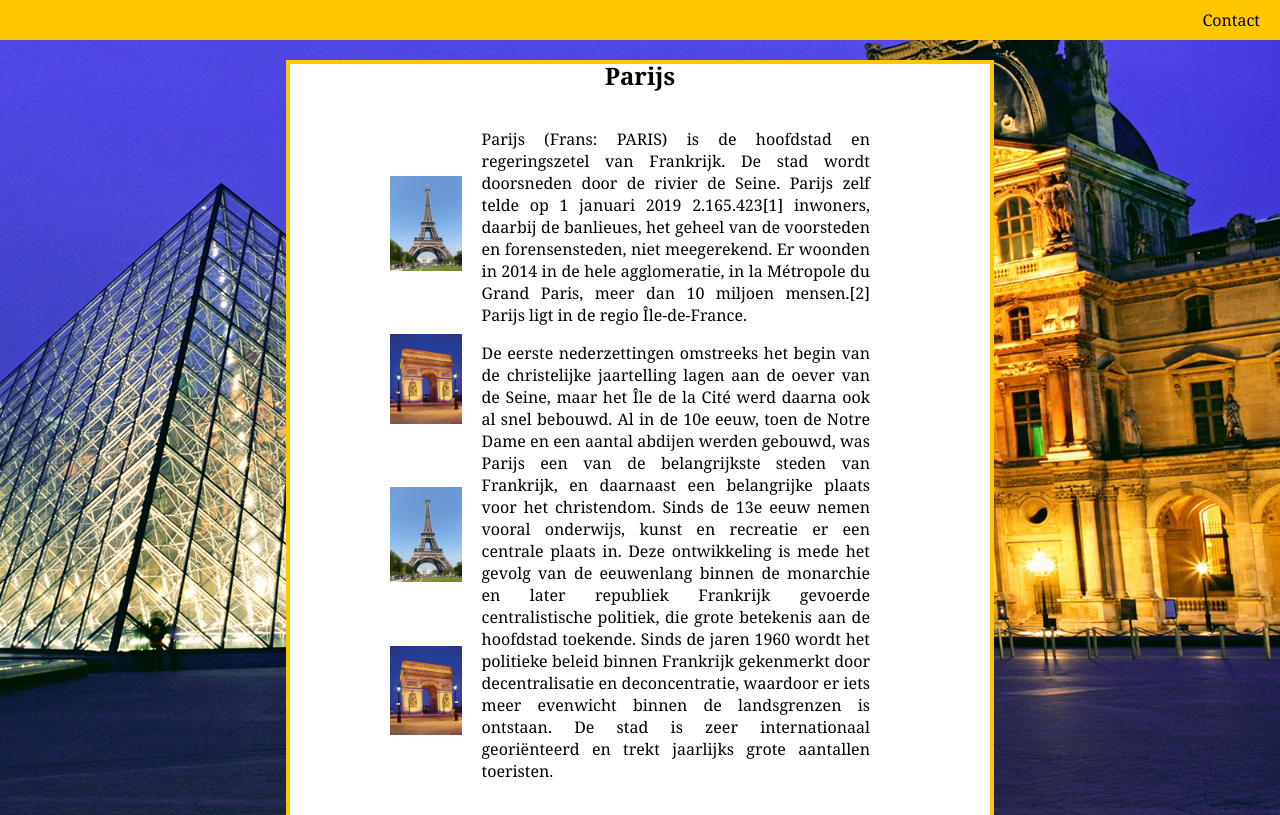
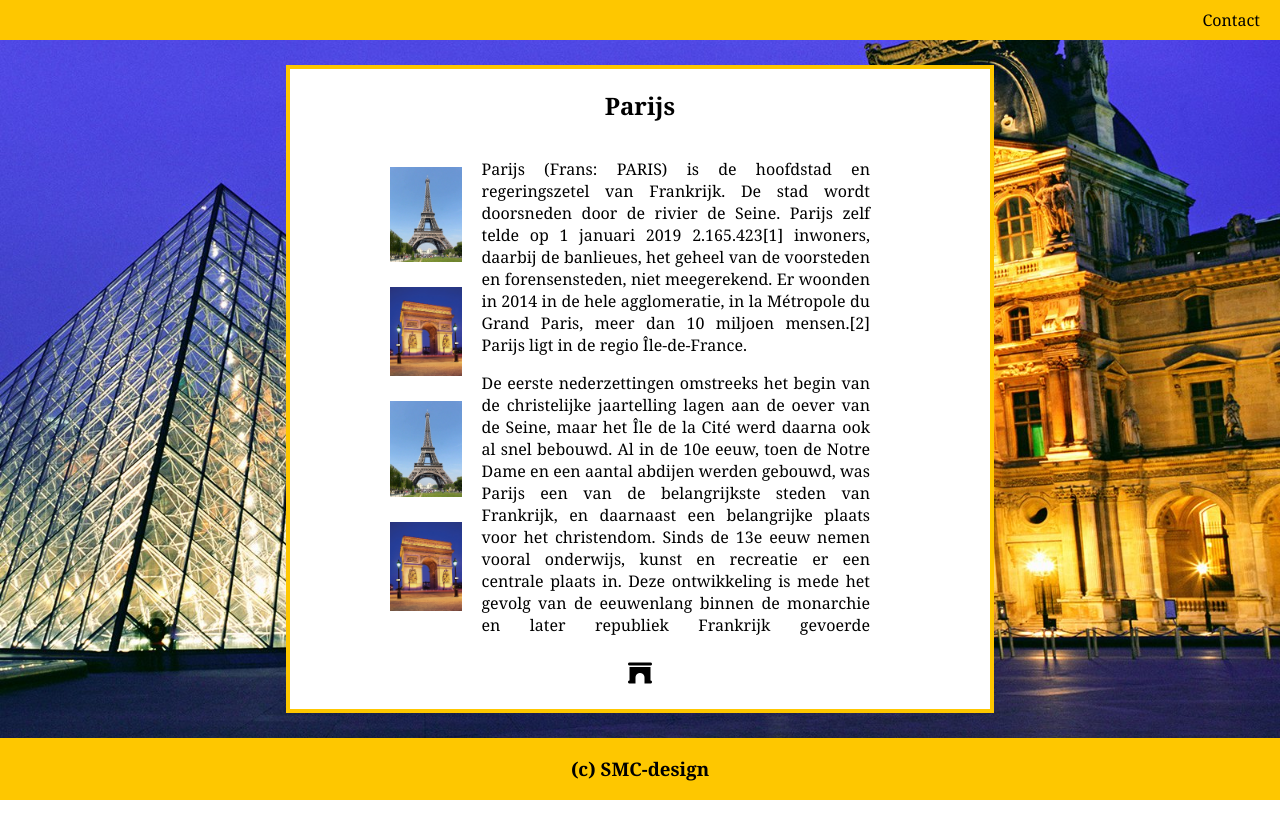
Before and after one commit to hsm23/Flexbox-voorbeeld, a plain HTML site: page index.html in a window 1280 px wide. Shown: the top 815 px of the page. Drawn offline with Linux system fonts and the light colour scheme.

Commit message:
Improved appearance on different screen sizes

```diff
--- a/style.css
+++ b/style.css
@@ -1,5 +1,5 @@
 html, body {
-  height: 100%;
+  height: 100vh;
 }
 
 body {
@@ -14,8 +14,10 @@ body {
 }
 
 .middenstuk {
+  display: flex;
+  align-items: center;
   flex: 1 0 auto;
-  padding-top: 30px;
+  padding-top: 40px;
 }
 
 img {
@@ -31,9 +33,8 @@ h2 {
   border: solid 4px #fec700;
   background-color: white;
   width: 700px;
-  height: 90%;
-  overflow: auto;
-  margin: 30px auto 0 auto;
+  height: 80vh;
+  margin:  0 auto;
   display: flex;
   flex-direction: column;
   justify-content: center;
@@ -44,6 +45,7 @@ h2 {
   display: flex;
   flex-direction: row;
   width: 500px;
+  overflow: auto;
 }
 
 .tekst {
```
